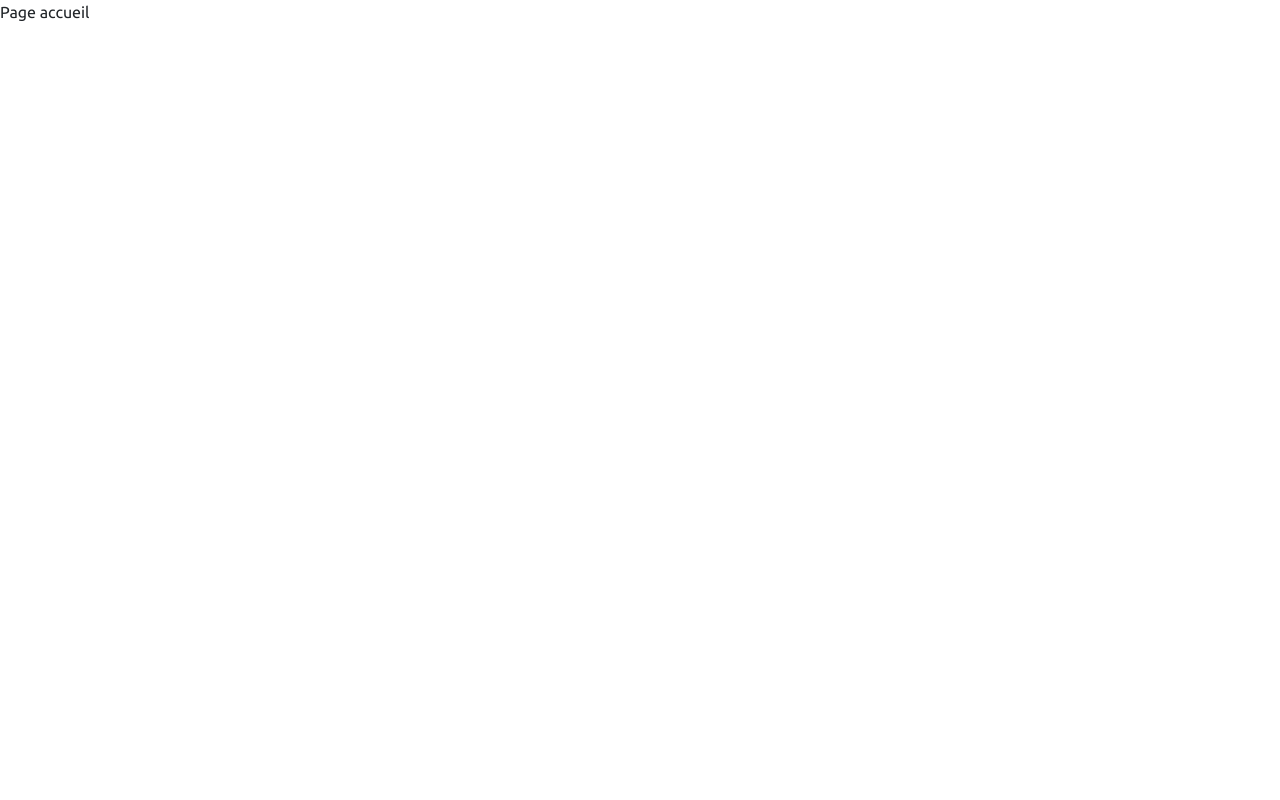
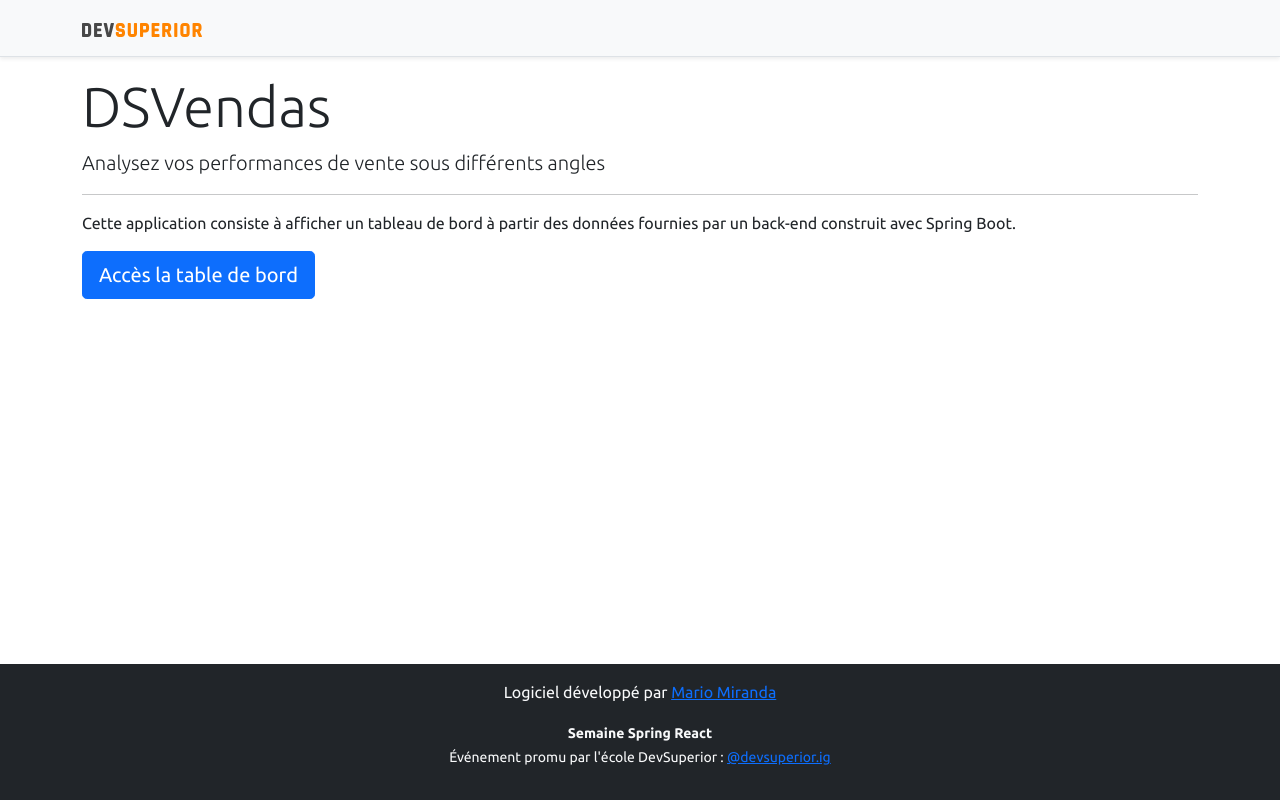
Before and after one commit to mario1980miranda/projet-sds4, a React (Create React App) app in the folder frontend/: page / in a window 1280 px wide. Built offline with nearby package versions, Linux system fonts and the light colour scheme.

Commit message:
Home, navigation

```diff
--- a/frontend/src/components/NavBar/index.tsx
+++ b/frontend/src/components/NavBar/index.tsx
@@ -1,11 +1,14 @@
 import ImgDsDark from "assets/img/ds-dark.svg";
+import { Link } from "react-router-dom";
 
 const NavBar = () => {
     return (
         <div className="d-flex flex-column flex-md-row align-items-center p-3 px-md-4 mb-3 bg-light border-bottom shadow-sm">
             <div className="container">
                 <nav className="my-2 my-md-0 mr-md-3">
-                    <img src={ImgDsDark} alt="DevSuperior" width="120" />
+                    <Link to="/">
+                        <img src={ImgDsDark} alt="DevSuperior" width="120" />
+                    </Link>
                 </nav>
             </div>
         </div>
--- a/frontend/src/pages/Home/index.tsx
+++ b/frontend/src/pages/Home/index.tsx
@@ -1,8 +1,24 @@
+import Footer from "components/Footer";
+import NavBar from "components/NavBar";
+import { Link } from "react-router-dom";
+
 const Home = () => {
     return (
-        <div>
-            Page accueil
-        </div>
+        <>
+            <NavBar />
+            <div className="container">
+                <div className="jumbotron">
+                    <h1 className="display-4">DSVendas</h1>
+                    <p className="lead">Analysez vos performances de vente sous différents angles</p>
+                    <hr />
+                    <p>Cette application consiste à afficher un tableau de bord à partir des données fournies par un back-end construit avec Spring Boot.</p>
+                    <Link className="btn btn-primary btn-lg" to="/dashboard">
+                        Accès la table de bord
+                    </Link>
+                </div>
+            </div>
+            <Footer />
+        </>
     );
 }
 
```
